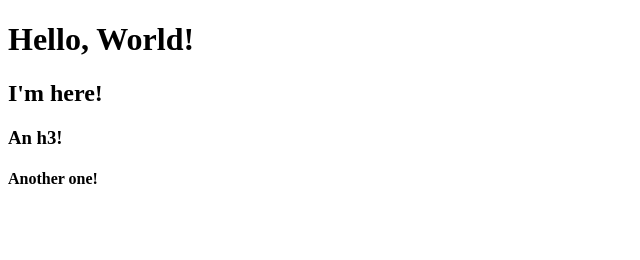
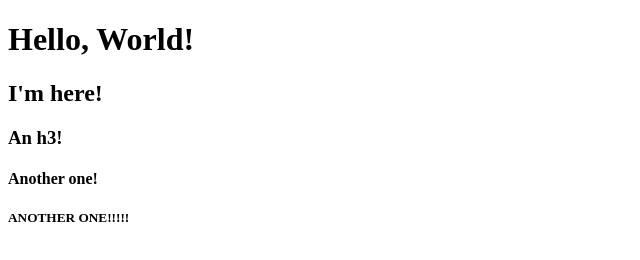
Before and after one commit to effyn/donut, a plain HTML site: page index.html in a window 1280 px wide. Shown: the whole page, without its empty margins (0-640 px from the left). Drawn offline with Linux system fonts and the light colour scheme.

Commit message:
ANOTHER ONE

```diff
--- a/index.html
+++ b/index.html
@@ -9,5 +9,6 @@
 <h2>I'm here!</h2>
 <h3>An h3!</h3>
 <h4>Another one!</h4>
+<h5>ANOTHER ONE!!!!!</h5>
 </body>
 </html>
```
